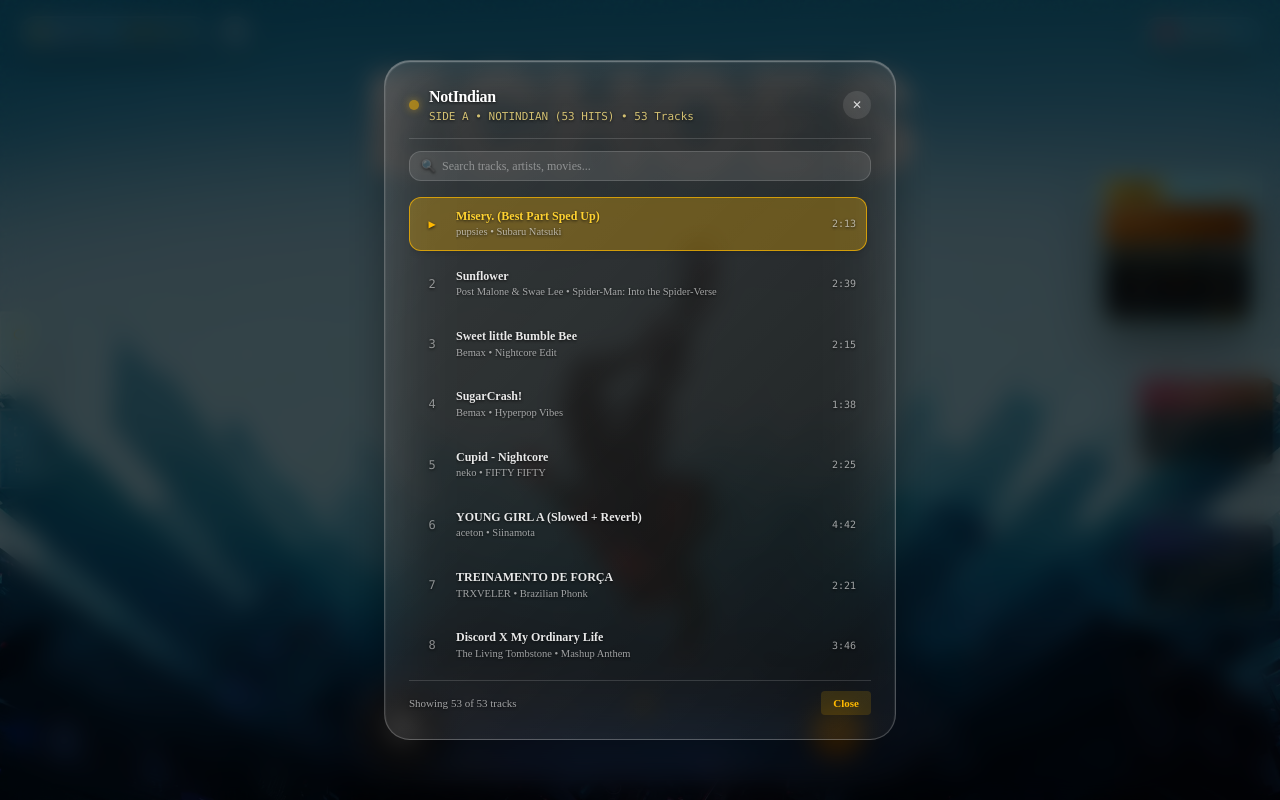
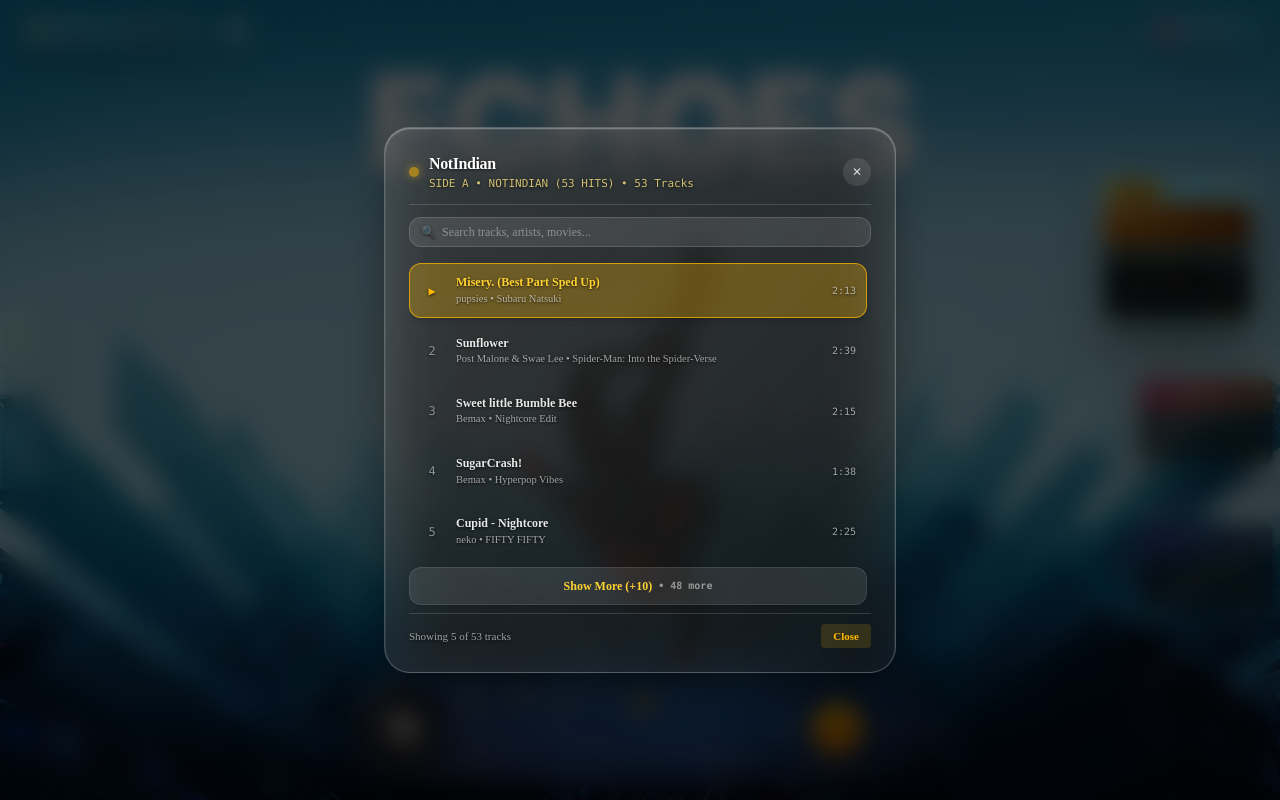
Before and after one commit to AadishY/AadishPlayer, a Next.js app: page / in a window 1280 px wide. Both pictures are taken after a click on the element 1178 px from the left and 252 px from the top of the page. Built offline with nearby package versions, Linux system fonts and the light colour scheme; grey boxes are pictures that could not be loaded; a web font is replaced by a local one.

Commit message:
feat: show initial 5 songs with incremental +10 pagination across stations and popup modals

```diff
--- a/components/CassetteDeck.tsx
+++ b/components/CassetteDeck.tsx
@@ -25,6 +25,7 @@
 }: CassetteRackProps) {
   const [popupPlaylist, setPopupPlaylist] = useState<Playlist | null>(null);
   const [searchQuery, setSearchQuery] = useState<string>("");
+  const [visibleCount, setVisibleCount] = useState<number>(5);
 
   const formatTime = (seconds: number): string => {
     const m = Math.floor(seconds / 60);
@@ -36,6 +37,7 @@
     e.stopPropagation();
     setPopupPlaylist(playlist);
     setSearchQuery("");
+    setVisibleCount(5);
   };
 
   const filteredTracks = useMemo(() => {
@@ -51,6 +53,11 @@
           (track.film && track.film.toLowerCase().includes(q))
       );
   }, [popupPlaylist, searchQuery]);
+
+  const displayedTracks = useMemo(() => {
+    if (searchQuery.trim()) return filteredTracks;
+    return filteredTracks.slice(0, visibleCount);
+  }, [filteredTracks, visibleCount, searchQuery]);
 
   return (
     <>
@@ -310,12 +317,12 @@
 
             {/* Song List in Popup */}
             <div className="overflow-y-auto py-2 space-y-1.5 custom-scrollbar flex-1 pr-1">
-              {filteredTracks.length === 0 ? (
+              {displayedTracks.length === 0 ? (
                 <div className="py-8 text-center text-white/40 text-xs font-mono">
                   No matching songs found for "{searchQuery}"
                 </div>
               ) : (
-                filteredTracks.map(({ track, originalIndex }) => {
+                displayedTracks.map(({ track, originalIndex }) => {
                   const isThisPlaying =
                     popupPlaylist.id === currentPlaylist.id && currentTrack.id === track.id;
 
@@ -355,11 +362,24 @@
                   );
                 })
               )}
+
+              {/* Incremental "Show More (+10)" button */}
+              {!searchQuery && visibleCount < filteredTracks.length && (
+                <button
+                  onClick={() => setVisibleCount((prev) => prev + 10)}
+                  className="w-full py-2.5 px-3 mt-2 rounded-xl bg-white/10 hover:bg-amber-400/20 text-amber-300 hover:text-amber-200 border border-white/10 hover:border-amber-400/50 text-xs font-semibold flex items-center justify-center gap-1.5 transition-all active:scale-[0.99] shadow-sm"
+                >
+                  <span>Show More (+10)</span>
+                  <span className="text-[10px] text-white/50 font-mono">
+                    • {filteredTracks.length - visibleCount} more
+                  </span>
+                </button>
+              )}
             </div>
 
             {/* Popup Footer */}
             <div className="pt-2.5 border-t border-white/15 flex items-center justify-between text-[11px] text-white/60">
-              <span>Showing {filteredTracks.length} of {popupPlaylist.tracks.length} tracks</span>
+              <span>Showing {displayedTracks.length} of {popupPlaylist.tracks.length} tracks</span>
               <button
                 onClick={() => setPopupPlaylist(null)}
                 className="text-amber-400 hover:text-amber-300 font-semibold px-3 py-1 rounded bg-amber-400/15 hover:bg-amber-400/25 transition-colors"
--- a/components/PlaylistDrawer.tsx
+++ b/components/PlaylistDrawer.tsx
@@ -25,12 +25,14 @@
   const [selectedStationId, setSelectedStationId] = useState<string>(currentPlaylist.id);
   const [activeTab, setActiveTab] = useState<"tracks" | "scenes">("tracks");
   const [searchQuery, setSearchQuery] = useState<string>("");
+  const [visibleCount, setVisibleCount] = useState<number>(5);
 
   // Keep selectedStationId in sync with currentPlaylist when drawer opens or currentPlaylist changes
   useEffect(() => {
     if (isOpen) {
       setSelectedStationId(currentPlaylist.id);
       setSearchQuery("");
+      setVisibleCount(5);
     }
   }, [isOpen, currentPlaylist.id]);
 
@@ -56,6 +58,11 @@
           (track.film && track.film.toLowerCase().includes(q))
       );
   }, [activeStation.tracks, searchQuery]);
+
+  const displayedTracks = useMemo(() => {
+    if (searchQuery.trim()) return filteredTracks;
+    return filteredTracks.slice(0, visibleCount);
+  }, [filteredTracks, visibleCount, searchQuery]);
 
   const formatTime = (secs: number) => {
     const m = Math.floor(secs / 60);
@@ -104,6 +111,7 @@
                 onClick={() => {
                   setSelectedStationId(playlist.id);
                   setSearchQuery("");
+                  setVisibleCount(5);
                 }}
                 className={`px-3 py-1.5 rounded-full text-xs font-semibold whitespace-nowrap transition-all duration-200 flex items-center gap-1.5 border ${
                   isSelected
@@ -191,12 +199,12 @@
 
             {/* Scrollable Tracks List */}
             <div className="overflow-y-auto py-2 space-y-1 custom-scrollbar flex-1 pr-1">
-              {filteredTracks.length === 0 ? (
+              {displayedTracks.length === 0 ? (
                 <div className="py-10 text-center text-white/40 text-xs font-mono">
                   No matching tracks found in {activeStation.name} for "{searchQuery}"
                 </div>
               ) : (
-                filteredTracks.map(({ track, originalIndex }) => {
+                displayedTracks.map(({ track, originalIndex }) => {
                   const isTrackPlaying =
                     activeStation.id === currentPlaylist.id && currentTrack?.id === track.id;
 
@@ -239,6 +247,19 @@
                     </div>
                   );
                 })
+              )}
+
+              {/* Incremental "Show More (+10)" button */}
+              {!searchQuery && visibleCount < filteredTracks.length && (
+                <button
+                  onClick={() => setVisibleCount((prev) => prev + 10)}
+                  className="w-full py-2.5 px-3 mt-2 rounded-xl bg-white/10 hover:bg-amber-400/20 text-amber-300 hover:text-amber-200 border border-white/10 hover:border-amber-400/50 text-xs font-semibold flex items-center justify-center gap-1.5 transition-all active:scale-[0.99] shadow-sm"
+                >
+                  <span>Show More (+10)</span>
+                  <span className="text-[10px] text-white/50 font-mono">
+                    • {filteredTracks.length - visibleCount} more
+                  </span>
+                </button>
               )}
             </div>
           </>
```
